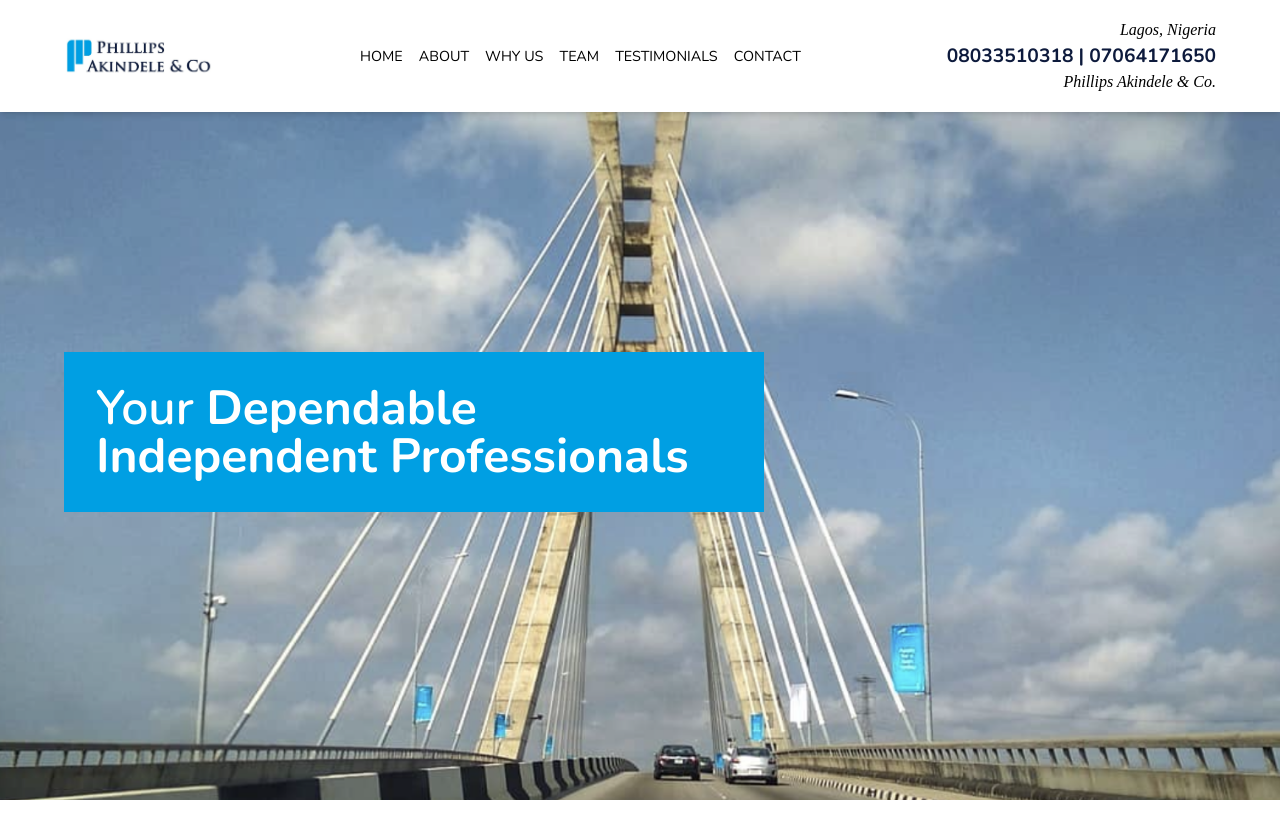
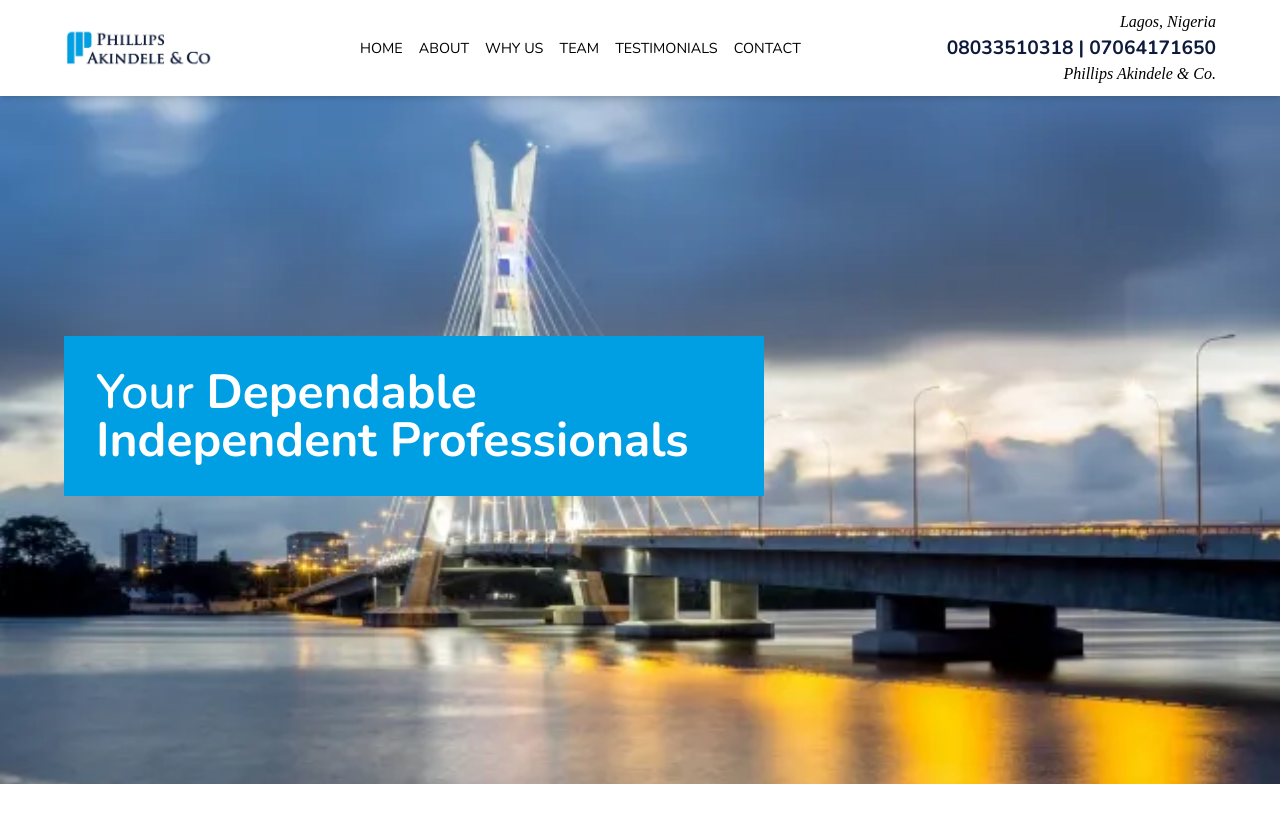
Before and after one commit to aaaade/pac, a React (Create React App) app: page / in a window 1280 px wide. Shown: the top 838 px of the page. Built offline with nearby package versions, Linux system fonts and the light colour scheme; a small style sheet from the web is missing.

Commit message:
fixed styling

```diff
--- a/src/components/Navbar.jsx
+++ b/src/components/Navbar.jsx
@@ -11,7 +11,7 @@ function Navbar() {
   return (
     <div className="sticky top-0 z-50">
       {/* Mobile Menu Button */}
-      <div className=" bg-white  py-[1rem] shadow-md">
+      <div className=" bg-white  py-[.5rem] shadow-md">
         <header className="app-container">
           <div className="flex items-center justify-between">
             <div className="">
--- a/src/index.css
+++ b/src/index.css
@@ -18,7 +18,7 @@ body {
 }
 
 .hero {
-  background-image: url("./images/bridge.png");
+  background-image: url("./images/bridge.webp");
   height: calc(100vh - 112px);
   background-repeat: no-repeat;
   background-size: cover;
```
